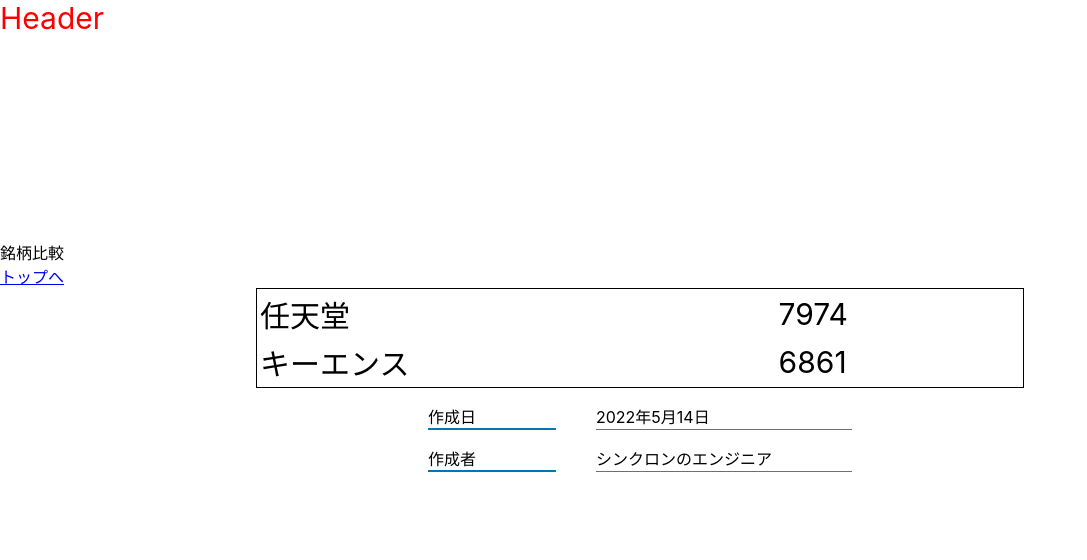
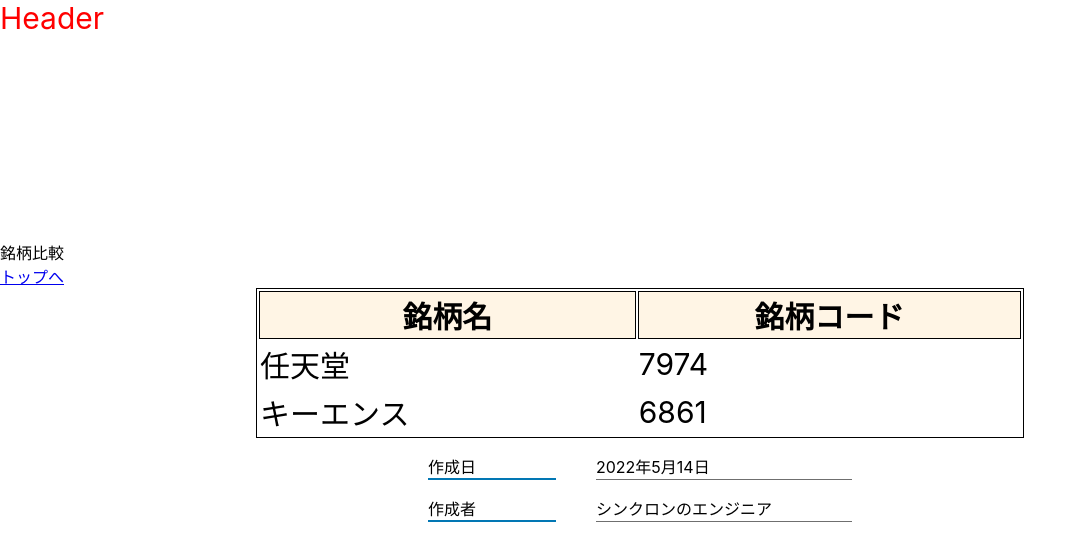
Before and after one commit to synchronEnginee/search-stock, a React (Create React App) app: page /compare in a window 1280 px wide. Shown: the top 560 px of the page, without its empty margins (0-1087 px from the left). Built offline with nearby package versions, Linux system fonts and the light colour scheme.

Commit message:
Comparison table fix and interface add

```diff
--- a/src/components/ComparisonStock.tsx
+++ b/src/components/ComparisonStock.tsx
@@ -2,12 +2,12 @@
 import React from "react";
 import { css } from "@emotion/react";
 
-interface ComparisonStockProps {
+export interface ComparisonStockProps {
   name: string;
   code: string;
 }
 
-const ComparisonStock: React.FC<ComparisonStockProps> = (props) => {
+export const ComparisonStock: React.FC<ComparisonStockProps> = (props) => {
   const { name, code } = props;
   const styles = css({
     td: {
@@ -21,5 +21,3 @@
     </tr>
   );
 };
-
-export default ComparisonStock;
--- a/src/pages/ComparisonPage.tsx
+++ b/src/pages/ComparisonPage.tsx
@@ -2,10 +2,14 @@
 import React from "react";
 import { css } from "@emotion/react";
 import { Link } from "react-router-dom";
-import ComparisonStock from "../components/ComparisonStock";
+import {
+  ComparisonStock,
+  ComparisonStockProps,
+} from "../components/ComparisonStock";
 
 // useStateで管理へ変更
-const comparisonStocks = {
+// バックエンドAPI叩いて取得
+const comparisonStocks: { stocks: Array<ComparisonStockProps> } = {
   stocks: [
     { name: "任天堂", code: "7974" },
     { name: "キーエンス", code: "6861" },
@@ -32,6 +36,10 @@
         <Link to="/">トップへ</Link>
       </div>
       <table css={styles}>
+        <tr>
+          <th>銘柄名</th>
+          <th>銘柄コード</th>
+        </tr>
         {comparisonStocks.stocks.map((stock) => (
           <ComparisonStock name={stock.name} code={stock.code} />
         ))}
```
